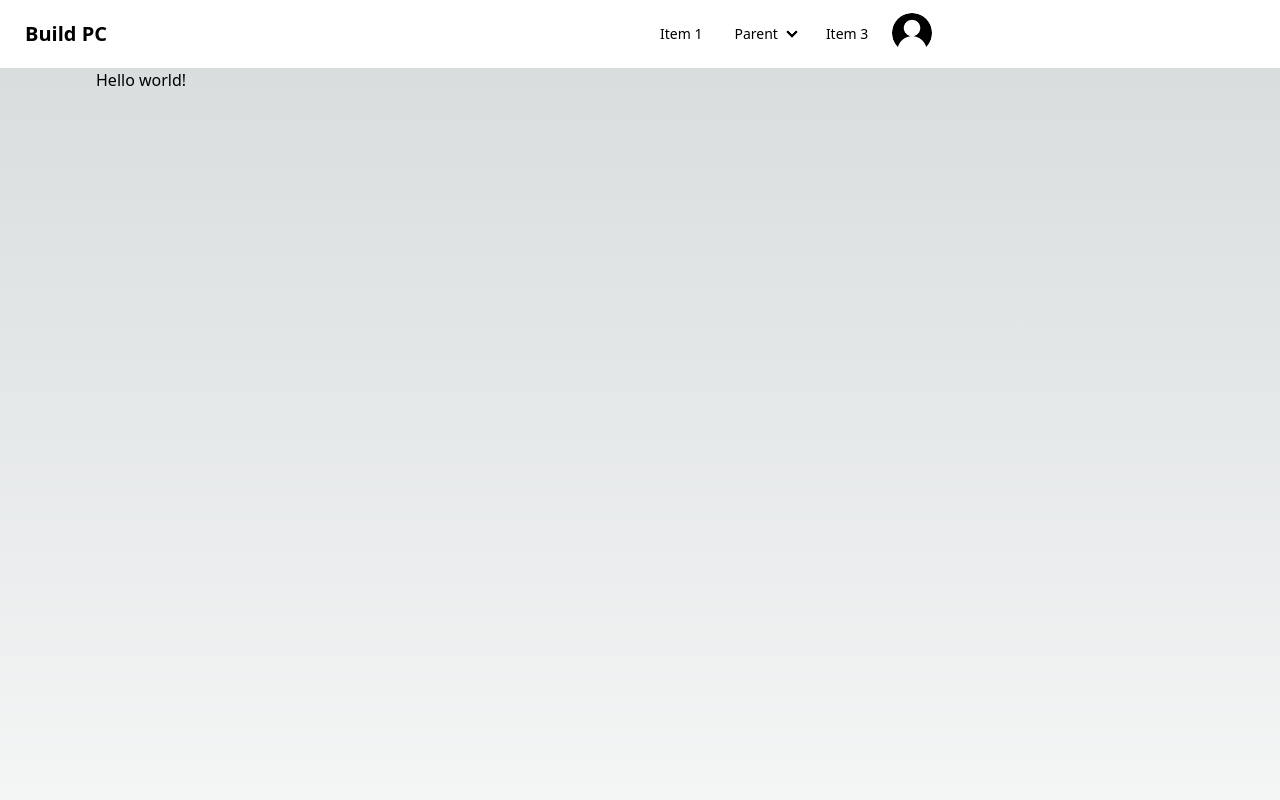
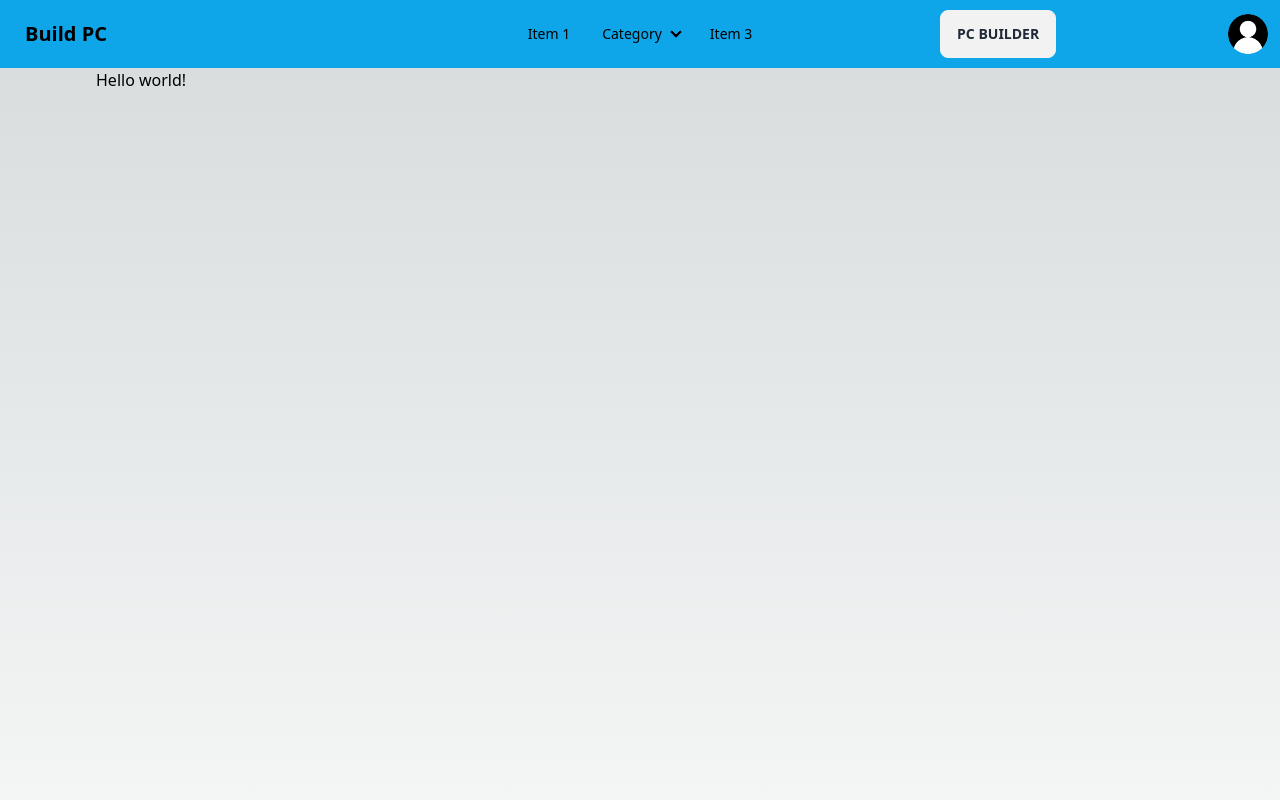
Before and after one commit to foysal767/pc-builder, a Next.js app: page / in a window 1280 px wide. Shown: the top 800 px of the page. Built offline with nearby package versions, Linux system fonts and the light colour scheme.

Commit message:
navbar edited

```diff
--- a/src/components/Layout/Navbar.js
+++ b/src/components/Layout/Navbar.js
@@ -2,7 +2,7 @@ import Image from "next/image";
 import avater from "../../assets/images/avatar.png";
 const Navbar = () => {
   return (
-    <div className="navbar bg-base-100">
+    <div className="navbar bg-sky-500">
       <div className="navbar-start">
         <div className="dropdown">
           <label tabIndex={0} className="btn btn-ghost lg:hidden">
@@ -53,7 +53,7 @@ const Navbar = () => {
           </li>
           <li tabIndex={0}>
             <details>
-              <summary>Parent</summary>
+              <summary>Category</summary>
               <ul className="p-2">
                 <li>
                   <a>Submenu 1</a>
@@ -69,7 +69,8 @@ const Navbar = () => {
           </li>
         </ul>
       </div>
-      <div className="dropdown dropdown-end">
+      <div className="navbar-end dropdown dropdown-end flex justify-between">
+        <button className="btn mx-auto">PC BUILDER</button>
         <label tabIndex={0} className="btn btn-ghost btn-circle avatar">
           <div className="w-10 rounded-full">
             <Image
```
